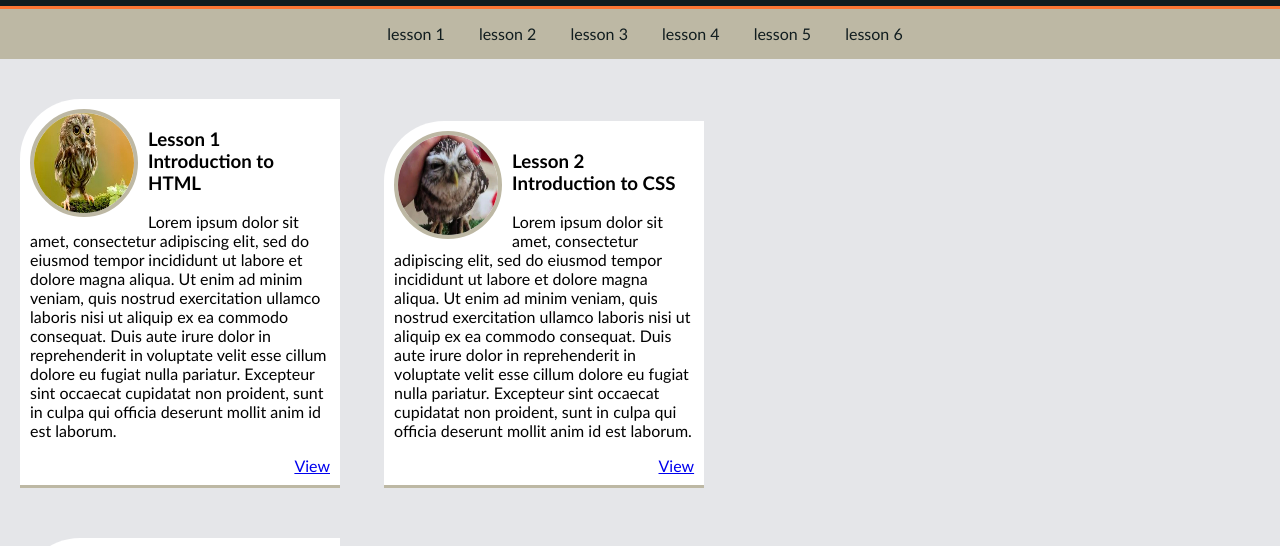
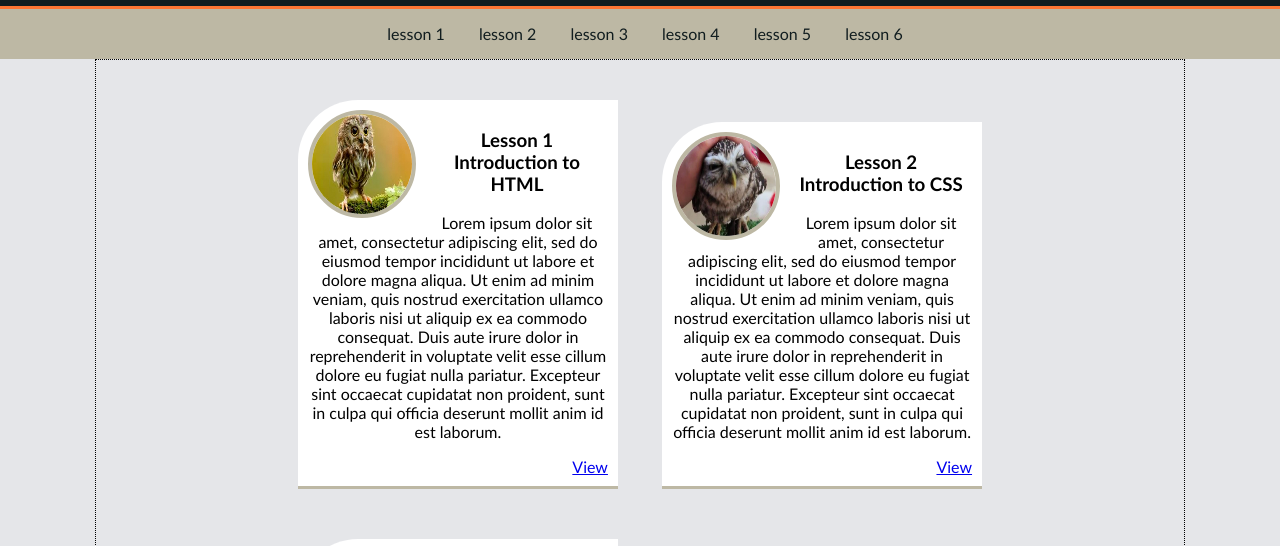
Before and after one commit to c1are/codebar-version-control-tutorial-1, a plain HTML site: page index.html in a window 1280 px wide. Shown: the part 174-720 px from the top of the page. Drawn offline with Linux system fonts and the light colour scheme.

Commit message:
body centered

```diff
--- a/style.css
+++ b/style.css
@@ -4,6 +4,7 @@ body {
       font-family: Trebuchet MS, Helvetica, sans-serif;
       background-color: #E5E6E9;
       display: block;
+      text-align: center;
   }
  header {
  	background-color: #111D1F;
@@ -65,7 +66,8 @@ body {
  #main-wrapper{
  	display: inline-block;
  	width: 85%;
- 	margin: 100 auto;
+ 	margin: 0px auto;
+ 	border: 1px dotted black;
  }
 
 article {
```
